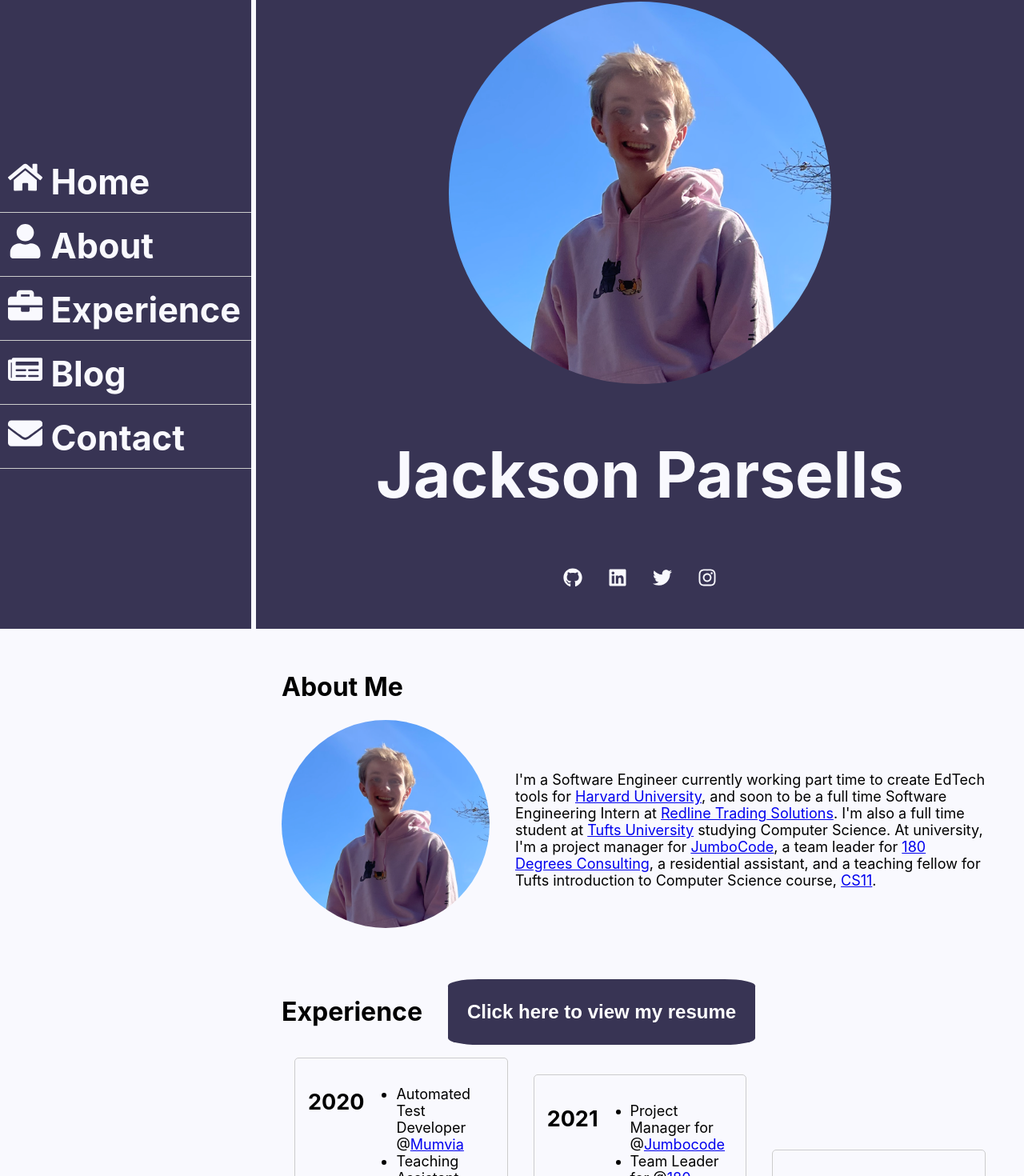
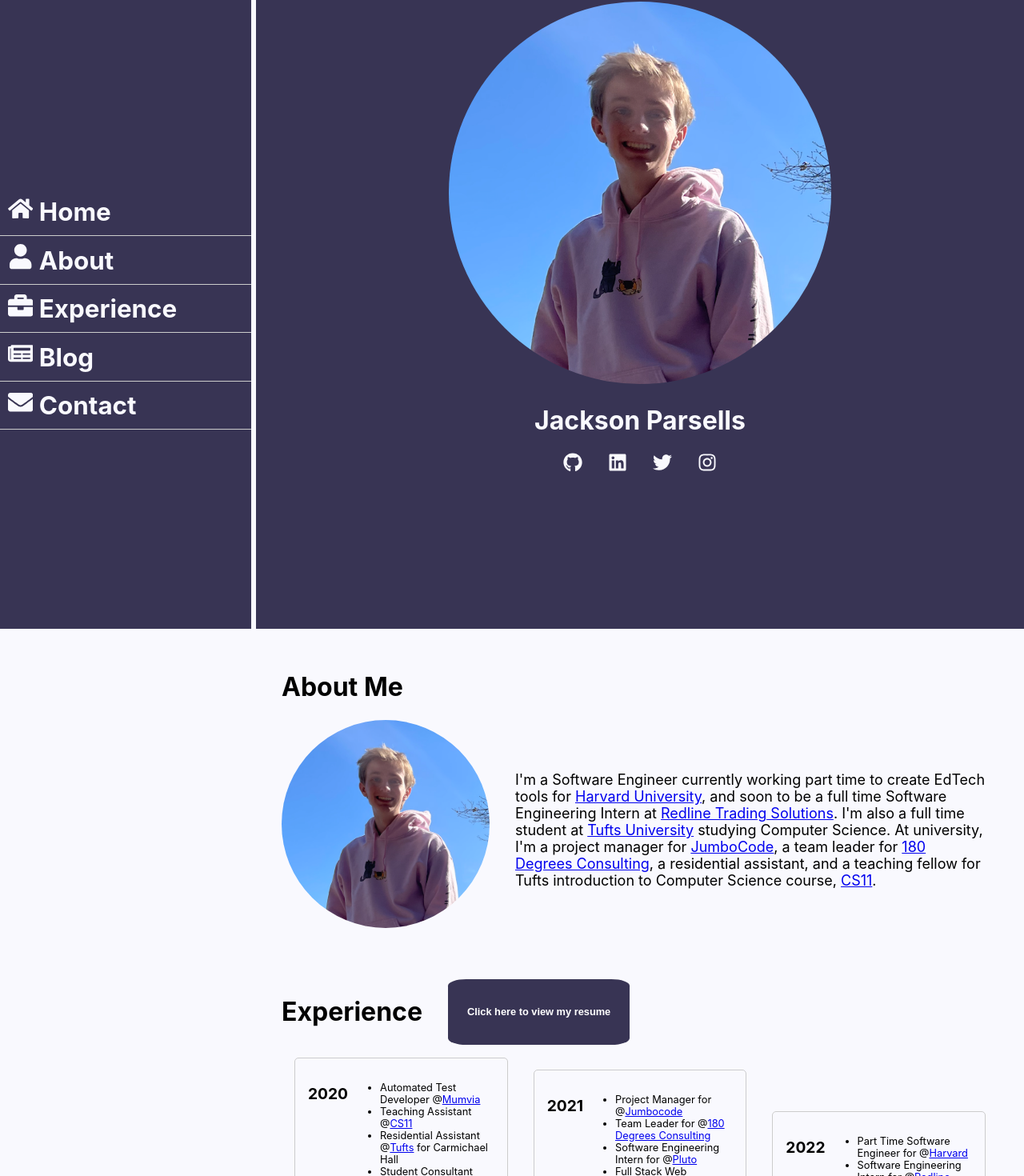
Before and after one commit to JacksonParsells/personal_web, a React (Create React App) app: page / in a window 1280 px wide. Shown: the part 14-1484 px from the top of the page at 80% size. Built offline with nearby package versions, Linux system fonts and the light colour scheme.

Commit message:
fixed zooming issue

```diff
--- a/src/components/Experience/Experience.scss
+++ b/src/components/Experience/Experience.scss
@@ -11,7 +11,7 @@
         background-color: rgb(56,52,84);
         border-radius: 10%;
         color: white;
-        font-size: 1.5rem;
+        font-size: .8rem;
         font-weight: bold;
         padding-left: 1.5rem;
         padding-right: 1.5rem;
@@ -37,7 +37,7 @@
     margin: 1rem;
     padding: 1rem;
     border: 1px solid #ccc;
-    font-size: large;
+    font-size: .8rem;
     border-radius: 5px;
     display: flex;
 }
--- a/src/components/Intro/Intro.scss
+++ b/src/components/Intro/Intro.scss
@@ -2,7 +2,6 @@
     background-color: rgb(56,52,84);
     position: flex;
     min-height: 100vh;
-    min-width: 100%;
 }
 
 .intro-content {
@@ -12,7 +11,6 @@
     align-items: center;
     text-align: center;
     color: #f9f9fe;
-    font-size: 2.5rem;
     font-weight: bold;
 
     img {
--- a/src/components/Sidebar/Sidebar.scss
+++ b/src/components/Sidebar/Sidebar.scss
@@ -12,7 +12,7 @@
     a {
         color: #f9f9fe;
         text-decoration: none;
-        font-size: calc(1.5rem + 1.5vw);
+        font-size: calc(1rem + 1.2vw);
         font-weight: bold;
         border-radius: 5px;
     }
@@ -25,5 +25,4 @@
 .sidebar-item {
     padding: 10px;
     border-bottom: 1px solid #ccc;
-    font-size: 3rem;
 }
```
